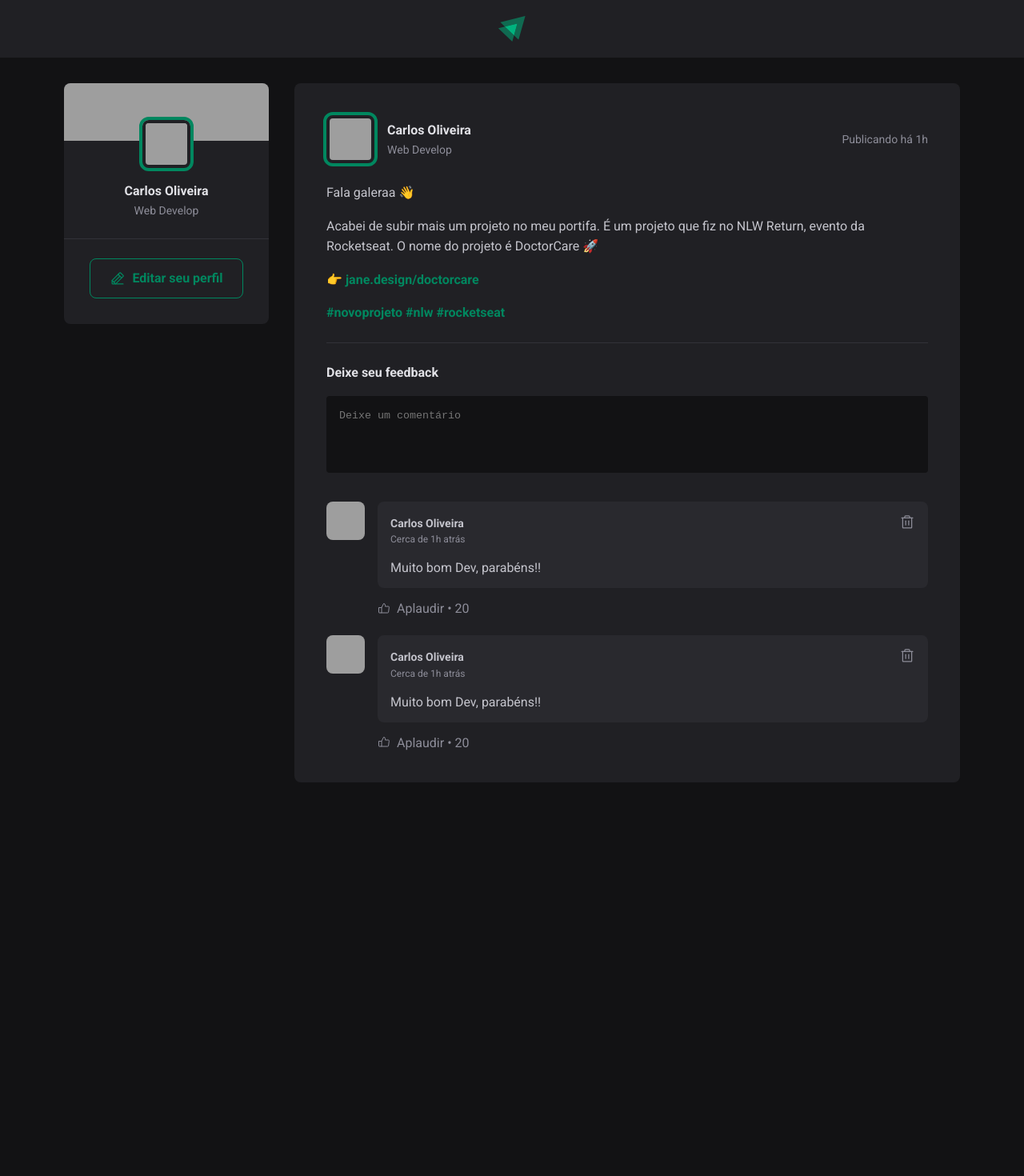
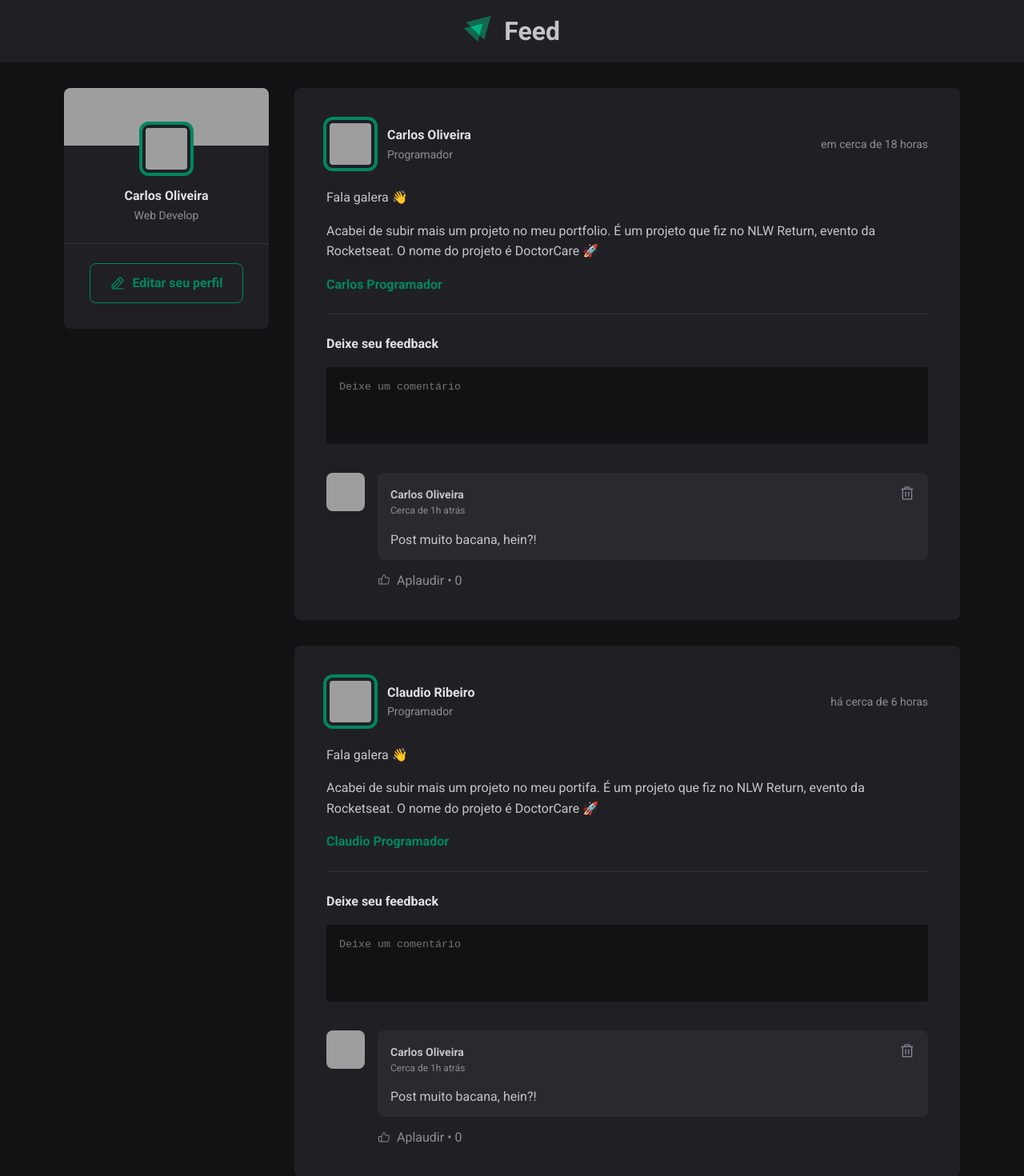
Before and after one commit to carlossroliveira/feed, a React (Vite) app: page / in a window 1280 px wide. Shown: the top 1470 px of the page at 80% size. Before the commit the page ends 1010 px from the top, so only its background shows below. Built offline with nearby package versions, Linux system fonts and the light colour scheme; grey boxes are pictures that could not be loaded.

Commit message:
Implementação de logicas e estilos

```diff
--- a/src/components/Comment/index.tsx
+++ b/src/components/Comment/index.tsx
@@ -1,4 +1,5 @@
 // Packages
+import { useState } from 'react'
 import { ThumbsUp, Trash } from 'phosphor-react'
 
 // Components
@@ -19,7 +20,12 @@ import {
   TimeSC,
 } from './commentStyles'
 
-export const Comment = () => {
+// Types
+import { ICommentProps } from './types'
+
+export const Comment = ({ content, onDeleteComment }: ICommentProps) => {
+  const [likeCount, setLikeCount] = useState<number>(0)
+
   return (
     <CommentSC>
       <Avatar hasBorder={false} src="https://github.com/carlossroliveira.png" />
@@ -38,18 +44,21 @@ export const Comment = () => {
               </TimeSC>
             </div>
 
-            <ButtonSC title="Deletar Comentário">
+            <ButtonSC
+              title="Deletar Comentário"
+              onClick={() => onDeleteComment(content)}
+            >
               <Trash size={20} />
             </ButtonSC>
           </HeaderSC>
 
-          <ParagraphSC>Muito bom Dev, parabéns!!</ParagraphSC>
+          <ParagraphSC>{content}</ParagraphSC>
         </CommentContentSC>
 
         <FooterSC>
-          <ButtonFooterSC>
+          <ButtonFooterSC onClick={() => setLikeCount((prev) => prev + 1)}>
             <ThumbsUp />
-            Aplaudir <SpanSC>20</SpanSC>
+            Aplaudir <SpanSC>{likeCount}</SpanSC>
           </ButtonFooterSC>
         </FooterSC>
       </DivSC>
--- a/src/components/Header/headerStyles.ts
+++ b/src/components/Header/headerStyles.ts
@@ -12,3 +12,7 @@ export const HeaderSC = styled.header`
 export const ImgSC = styled.img`
   height: 2rem;
 `
+
+export const TitleSC = styled.h1`
+  margin-left: 1rem;
+`
--- a/src/components/Header/index.tsx
+++ b/src/components/Header/index.tsx
@@ -2,12 +2,12 @@
 import igniteLogo from '../../assets/Ignite.svg'
 
 // Styles
-import { HeaderSC, ImgSC } from './headerStyles'
+import { HeaderSC, ImgSC, TitleSC } from './headerStyles'
 
 export const Header = () => {
   return (
     <HeaderSC>
-      <ImgSC src={igniteLogo} alt="Logo do ignite" />
+      <ImgSC src={igniteLogo} alt="Logo do ignite" /> <TitleSC>Feed</TitleSC>
     </HeaderSC>
   )
 }
--- a/src/components/Layout/index.tsx
+++ b/src/components/Layout/index.tsx
@@ -5,6 +5,45 @@ import { SideBar } from '../SideBar'
 
 // Styles
 import { WrapperSC } from './layoutStyles'
+
+const posts = [
+  {
+    id: 1,
+    author: {
+      avatarUrl: 'https://github.com/carlossroliveira.png',
+      name: 'Carlos Oliveira',
+      role: 'Programador',
+    },
+    content: [
+      { type: 'paragraph', content: 'Fala galera 👋' },
+      {
+        type: 'paragraph',
+        content:
+          'Acabei de subir mais um projeto no meu portfolio. É um projeto que fiz no NLW Return, evento da Rocketseat. O nome do projeto é DoctorCare 🚀',
+      },
+      { type: 'link', content: 'Carlos Programador' },
+    ],
+    publishedAt: new Date('2023-04-30 20:00:00'),
+  },
+  {
+    id: 2,
+    author: {
+      avatarUrl: 'https://github.com/claudiocfn.png',
+      name: 'Claudio Ribeiro',
+      role: 'Programador',
+    },
+    content: [
+      { type: 'paragraph', content: 'Fala galera 👋' },
+      {
+        type: 'paragraph',
+        content:
+          'Acabei de subir mais um projeto no meu portifa. É um projeto que fiz no NLW Return, evento da Rocketseat. O nome do projeto é DoctorCare 🚀',
+      },
+      { type: 'link', content: 'Claudio Programador' },
+    ],
+    publishedAt: new Date('2023-04-29 20:00:00'),
+  },
+]
 
 export const Layout = () => {
   return (
@@ -15,7 +54,9 @@ export const Layout = () => {
         <SideBar />
 
         <main>
-          <Post />
+          {posts?.map((element) => (
+            <Post key={element.id} post={element} />
+          ))}
         </main>
       </WrapperSC>
     </>
--- a/src/components/Post/index.tsx
+++ b/src/components/Post/index.tsx
@@ -1,3 +1,8 @@
+// Packages
+import ptBR from 'date-fns/locale/pt-BR'
+import { format, formatDistanceToNow } from 'date-fns'
+import { ChangeEvent, FormEvent, InvalidEvent, useState } from 'react'
+
 // Components
 import { Avatar } from '../Avatar'
 import { Comment } from '../Comment'
@@ -22,55 +27,120 @@ import {
   TimeSC,
 } from './postStyles'
 
-export const Post = () => {
+// types
+import { PostProps } from './types'
+
+export const Post = (post: PostProps) => {
+  const {
+    post: { author, content, publishedAt },
+  } = post
+
+  const [comments, setComments] = useState<string[]>([
+    'Post muito bacana, hein?!',
+  ])
+
+  const [newCommentText, setNewCommentText] = useState<string>('')
+
+  const publishedDateFormatted = format(
+    publishedAt,
+    "d 'de' LLLL 'às' HH:mm'h'",
+    {
+      locale: ptBR,
+    },
+  )
+
+  const publishedDateRelativeToNow = formatDistanceToNow(publishedAt, {
+    locale: ptBR,
+    addSuffix: true,
+  })
+
+  const handleCrateNewComment = (event: FormEvent) => {
+    event.preventDefault()
+
+    setComments([...comments, newCommentText])
+    setNewCommentText('')
+  }
+
+  const handleNewCommentChange = (event: ChangeEvent<HTMLTextAreaElement>) => {
+    event.target.setCustomValidity('')
+    setNewCommentText(event.target.value)
+  }
+
+  const handleNewCommentInvalid = (
+    event: InvalidEvent<HTMLTextAreaElement>,
+  ) => {
+    event.target.setCustomValidity('Esse campo é obrigatório!')
+  }
+
+  const deleteComment = (commentToDelete: string) => {
+    const commentsWithoutDeletedOne = comments.filter(
+      (comment) => comment !== commentToDelete,
+    )
+
+    setComments(commentsWithoutDeletedOne)
+  }
+
+  const isNewCommentEmpty = newCommentText.length === 0
+
   return (
     <ContainerSC>
       <HeaderSC>
         <AuthorSC>
-          <Avatar src="https://github.com/carlossroliveira.png" />
+          <Avatar src={author.avatarUrl} />
 
           <DivSC>
-            <StrongSC>Carlos Oliveira</StrongSC>
-            <SpanSC>Web Develop</SpanSC>
+            <StrongSC>{author.name}</StrongSC>
+            <SpanSC>{author.role}</SpanSC>
           </DivSC>
         </AuthorSC>
 
-        <TimeSC title="11 de maio ás 08:13h" dateTime="2023-05-11 08:13:00">
-          Publicando há 1h
+        <TimeSC
+          title={publishedDateFormatted}
+          dateTime={publishedAt.toISOString()}
+        >
+          {publishedDateRelativeToNow}
         </TimeSC>
       </HeaderSC>
 
       <ContentSC>
-        <ParagraphSC>Fala galeraa 👋</ParagraphSC>
-
-        <ParagraphSC>
-          Acabei de subir mais um projeto no meu portifa. É um projeto que fiz
-          no NLW Return, evento da Rocketseat. O nome do projeto é DoctorCare 🚀
-        </ParagraphSC>
-
-        <ParagraphSC>
-          <LinkSC href="#"> 👉 jane.design/doctorcare</LinkSC>
-        </ParagraphSC>
-
-        <ParagraphSC>
-          <LinkSC href="#">#novoprojeto #nlw #rocketseat</LinkSC>
-        </ParagraphSC>
+        {content?.map((line) =>
+          line.type === 'paragraph' ? (
+            <ParagraphSC key={line.content}>{line.content}</ParagraphSC>
+          ) : (
+            <ParagraphSC key={line.content}>
+              <LinkSC href="#">{line.content}</LinkSC>
+            </ParagraphSC>
+          ),
+        )}
       </ContentSC>
 
-      <FormSC>
+      <FormSC onSubmit={handleCrateNewComment}>
         <StrongFormSC>Deixe seu feedback</StrongFormSC>
 
-        <TextAreaSC placeholder="Deixe um comentário" />
+        <TextAreaSC
+          required
+          name="comment"
+          value={newCommentText}
+          placeholder="Deixe um comentário"
+          onChange={handleNewCommentChange}
+          onInvalid={handleNewCommentInvalid}
+        />
 
         <FooterFormSC>
-          <ButtonFormSC type="submit">Publicar</ButtonFormSC>
+          <ButtonFormSC type="submit" disabled={isNewCommentEmpty}>
+            Publicar
+          </ButtonFormSC>
         </FooterFormSC>
       </FormSC>
 
       <CommentListSC>
-        <Comment />
-
-        <Comment />
+        {comments?.map((comment) => (
+          <Comment
+            key={comment}
+            content={comment}
+            onDeleteComment={deleteComment}
+          />
+        ))}
       </CommentListSC>
     </ContainerSC>
   )
--- a/src/components/Post/postStyles.ts
+++ b/src/components/Post/postStyles.ts
@@ -111,6 +111,15 @@ export const ButtonFormSC = styled.button`
   cursor: pointer;
 
   transition: background-color 0.1s;
+
+  &:not([disabled]):hover {
+    background-color: ${({ theme }) => theme.GREEN_SCALE[300]};
+  }
+
+  &:disabled {
+    opacity: 0.7;
+    cursor: not-allowed;
+  }
 `
 
 export const CommentListSC = styled.div`
```
